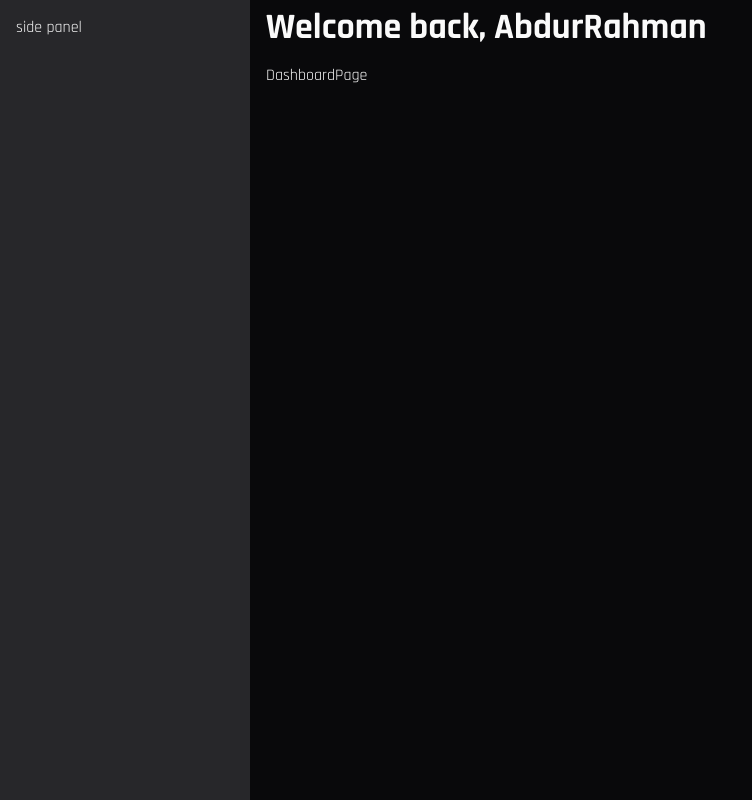
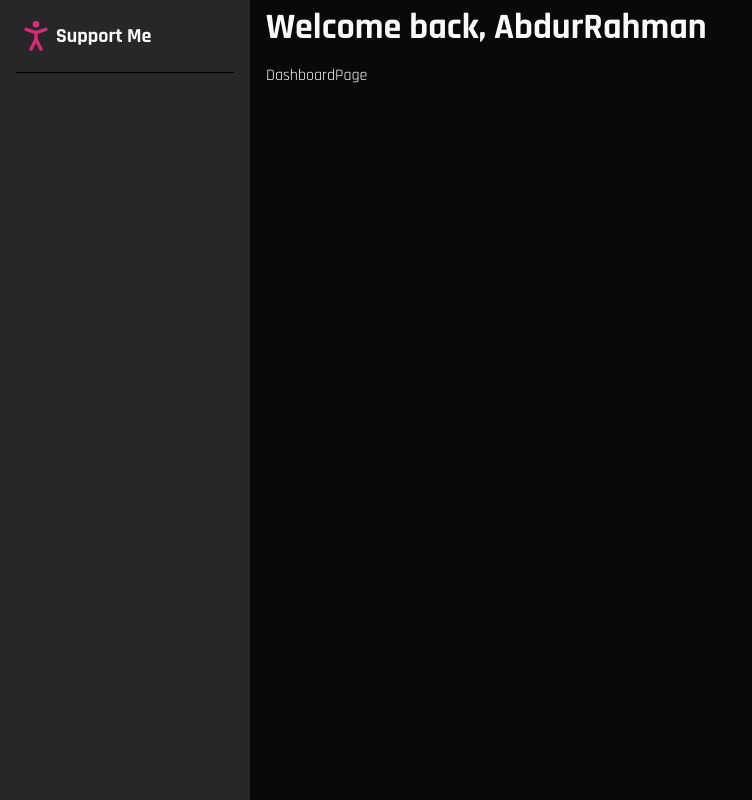
Before and after one commit to arswe/employee-management, a Next.js app: page /dashboard in a window 1280 px wide. Shown: the whole page, without its empty margins (0-752 px from the left). Built offline with nearby package versions, Linux system fonts and the light colour scheme.

Commit message:
MenuItem

```diff
--- a/components/main-menu.tsx
+++ b/components/main-menu.tsx
@@ -1,5 +1,13 @@
+import MenuTitle from './menu-title'
+
 const MainMenu = () => {
-  return <div className='bg-muted overflow-auto p-4'>side panel</div>
+  return (
+    <div className='bg-muted overflow-auto p-4'>
+      <div className='border-b dark:border-black border-b-zinc-50 pb-4'>
+        <MenuTitle />
+      </div>
+    </div>
+  )
 }
 
 export default MainMenu
--- /dev/null
+++ b/components/menu-item.tsx
@@ -0,0 +1,18 @@
+'use client'
+
+import Link from 'next/link'
+import { usePathname } from 'next/navigation'
+
+interface Props {
+  children: React.ReactNode
+  href: string
+}
+
+const MenuItem = ({ children, href }: Props) => {
+  const pathname = usePathname()
+  const isActive = pathname === href
+
+  return <Link href={href}>{children}</Link>
+}
+
+export default MenuItem
--- /dev/null
+++ b/components/menu-title.tsx
@@ -0,0 +1,11 @@
+import { PersonStandingIcon } from 'lucide-react'
+
+const MenuTitle = () => {
+  return (
+    <h4 className='flex items-center'>
+      <PersonStandingIcon size={40} className='text-primary' /> Support Me
+    </h4>
+  )
+}
+
+export default MenuTitle
```
